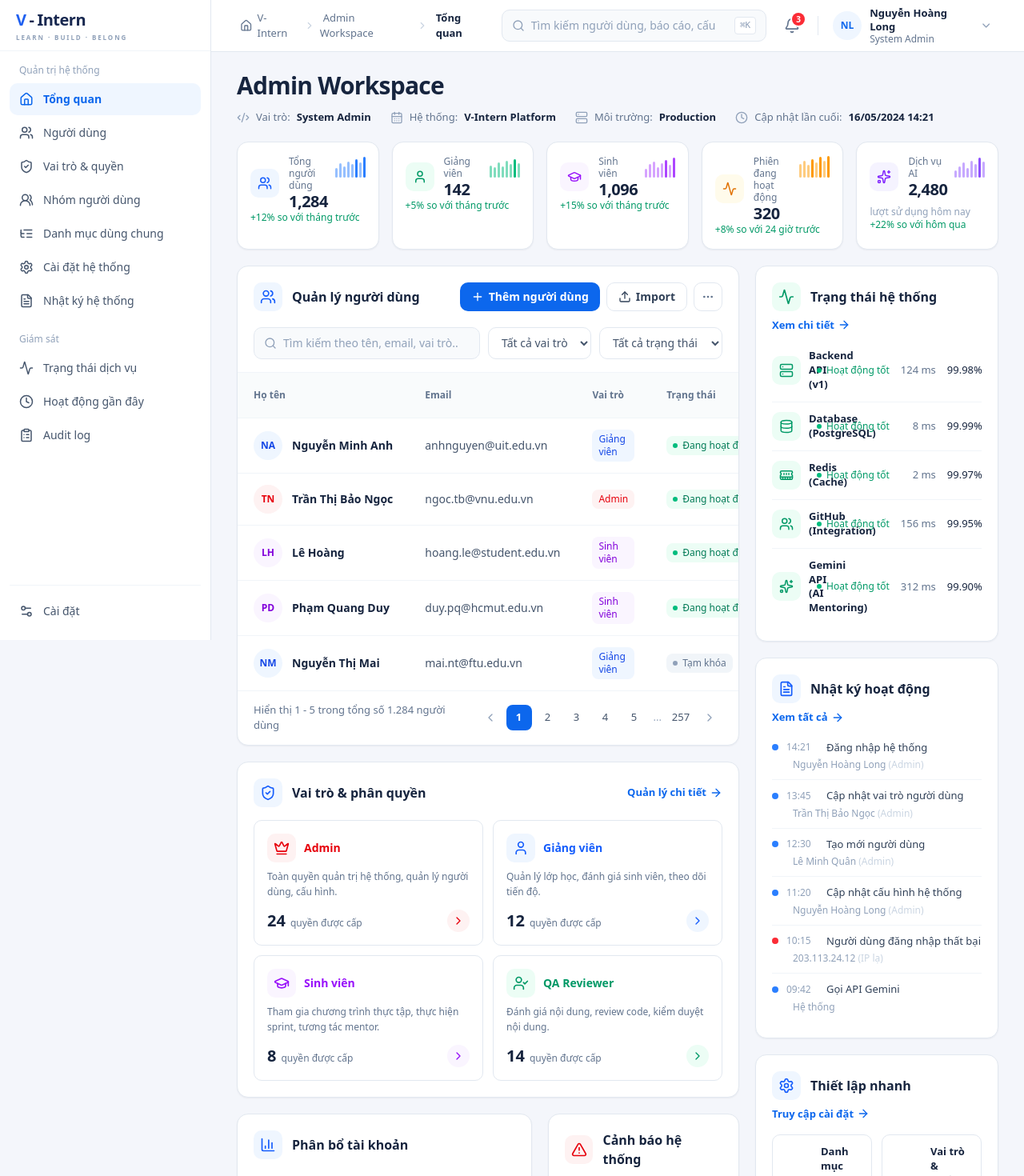
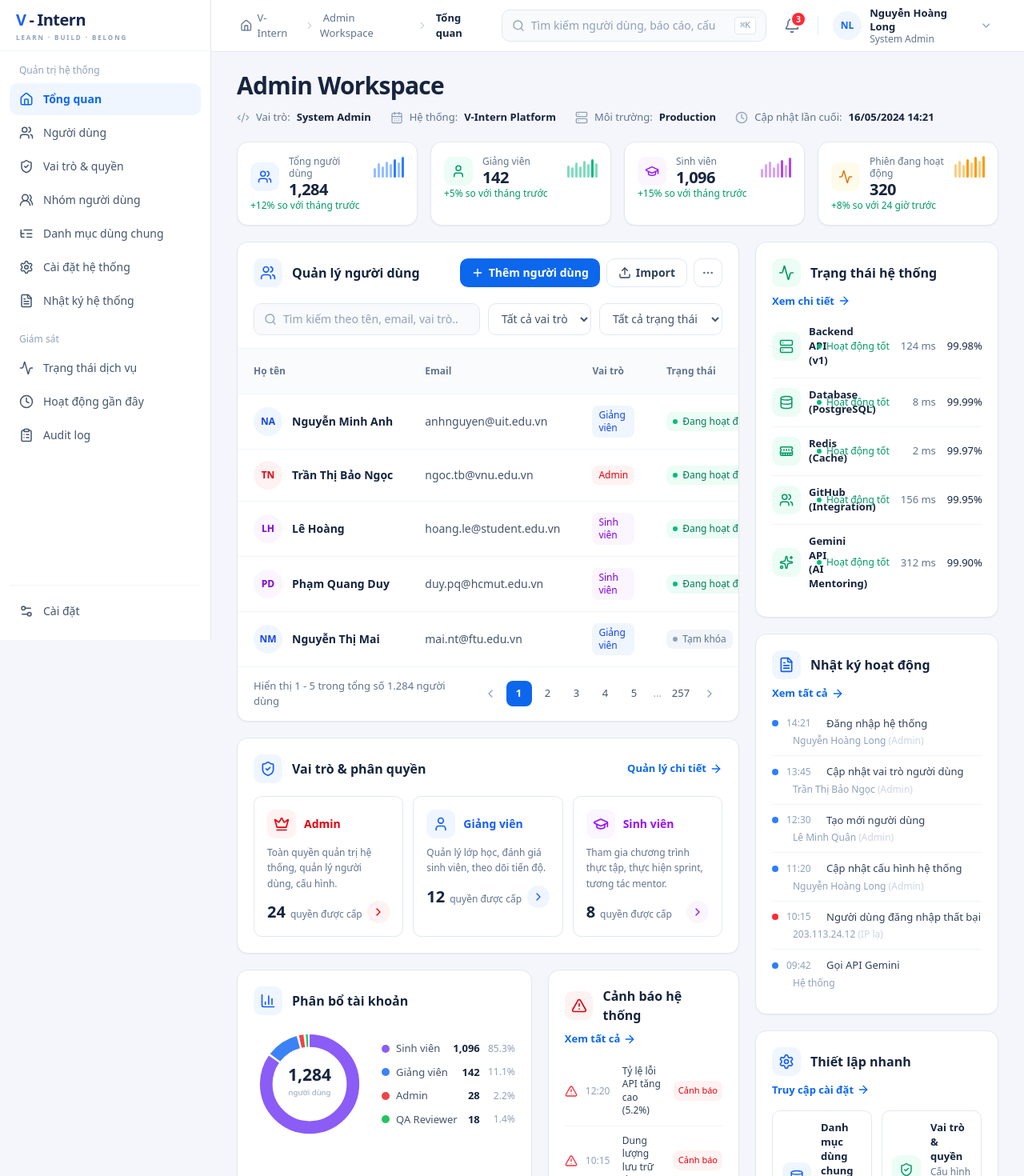
Before and after one commit to vanhoi04082006-pixel/V-Intern-FE, a Next.js app: page /admin in a window 1280 px wide. Shown: the top 1470 px of the page at 80% size. Built offline with nearby package versions, Linux system fonts and the light colour scheme.

Commit message:
refactor(admin): simplify admin dashboard overview

```diff
--- a/src/components/admin/admin-workspace.tsx
+++ b/src/components/admin/admin-workspace.tsx
@@ -96,7 +96,7 @@ export function AdminWorkspace() {
 
           <ul
             aria-label="Chỉ số tổng quan"
-            className="mt-5 grid grid-cols-1 gap-4 sm:grid-cols-2 lg:grid-cols-3 xl:grid-cols-5"
+            className="mt-5 grid grid-cols-1 gap-4 sm:grid-cols-2 xl:grid-cols-4"
           >
             {ADMIN_KPIS.map((kpi) => (
               <li key={kpi.id}>
--- a/src/components/admin/data/admin-mock-data.ts
+++ b/src/components/admin/data/admin-mock-data.ts
@@ -21,7 +21,6 @@ import {
   ShieldCheck,
   Sparkles,
   User,
-  UserCheck,
   Users,
   UsersRound,
 } from "lucide-react";
@@ -169,16 +168,6 @@ export const ADMIN_KPIS: AdminKpi[] = [
     tone: "amber",
     bars: [60, 72, 54, 80, 66, 90, 74, 96],
   },
-  {
-    id: "dich-vu-ai",
-    label: "Dịch vụ AI",
-    value: "2,480",
-    delta: "+22% so với hôm qua",
-    footnote: "lượt sử dụng hôm nay",
-    icon: Sparkles,
-    tone: "violet",
-    bars: [30, 50, 66, 42, 74, 58, 86, 70],
-  },
 ];
 
 /* --------------------------- User management ----------------------------- */
@@ -289,14 +278,6 @@ export const ADMIN_ROLES: AdminRoleSummary[] = [
     icon: GraduationCap,
     tone: "purple",
   },
-  {
-    id: "qa-reviewer",
-    name: "QA Reviewer",
-    description: "Đánh giá nội dung, review code, kiểm duyệt nội dung.",
-    permissions: 14,
-    icon: UserCheck,
-    tone: "green",
-  },
 ];
 
 /* -------------------------- Account distribution ------------------------- */
--- a/src/components/admin/role-summary-card.tsx
+++ b/src/components/admin/role-summary-card.tsx
@@ -5,7 +5,7 @@ import { TONE_STYLES } from "./admin-ui-tones";
 import { ADMIN_ROLES, type AdminRoleSummary } from "./data/admin-mock-data";
 
 /**
- * Card "Vai trò & phân quyền" — 4 tile vai trò với số quyền được cấp.
+ * Card "Vai trò & phân quyền" — 3 tile vai trò với số quyền được cấp.
  * Nút chi tiết là visual-only (không điều hướng tới trang khác).
  */
 export function RoleSummaryCard() {
@@ -30,7 +30,7 @@ export function RoleSummaryCard() {
         <LinkButton label="Quản lý chi tiết" />
       </div>
 
-      <ul className="mt-4 grid grid-cols-1 gap-3 sm:grid-cols-2 2xl:grid-cols-4">
+      <ul className="mt-4 grid grid-cols-1 gap-3 sm:grid-cols-3">
         {ADMIN_ROLES.map((role) => (
           <li key={role.id}>
             <RoleTile role={role} />
```
Also changed, not shown: 1 other file (tests, documents, lock files or other folders).
